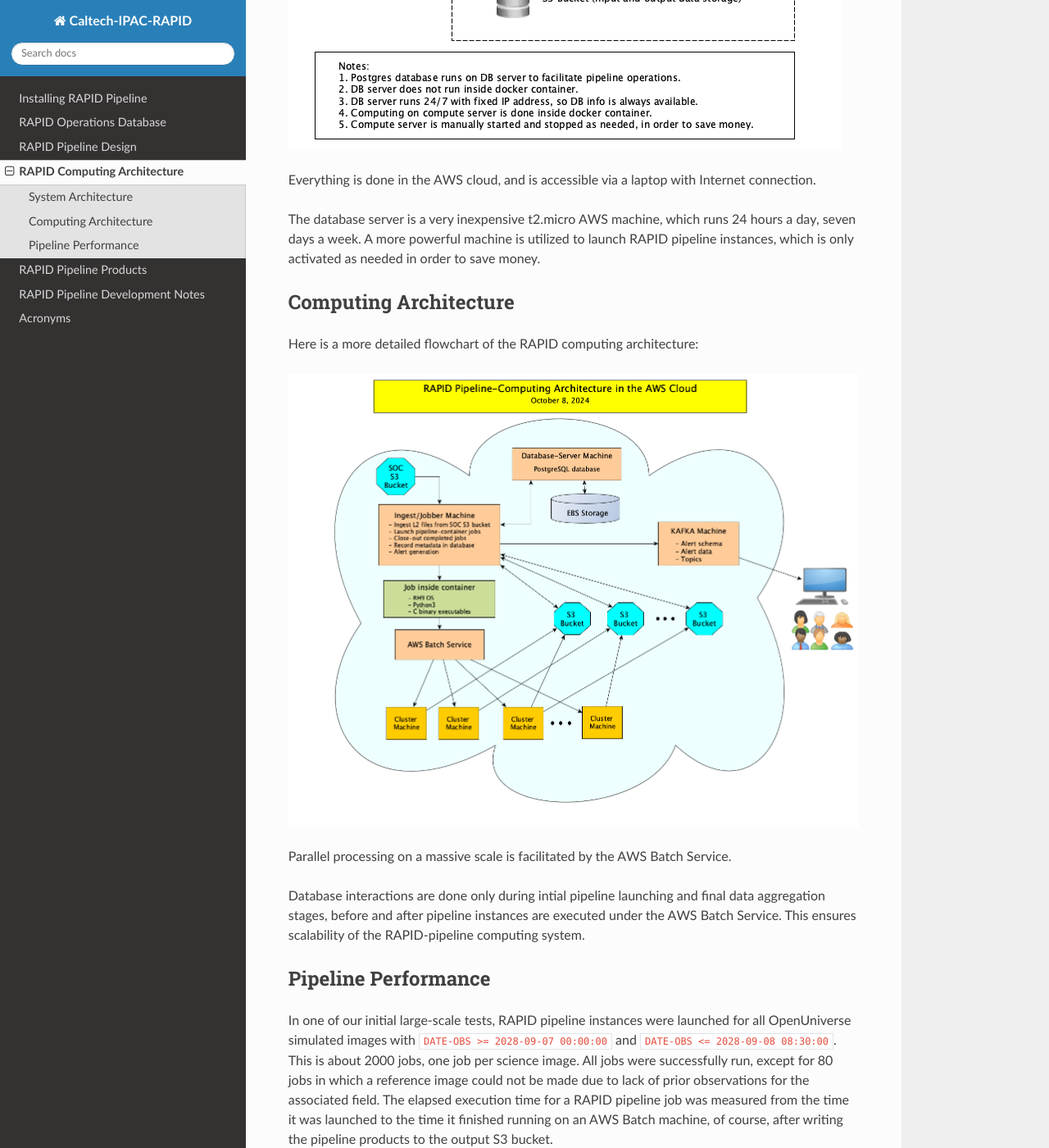
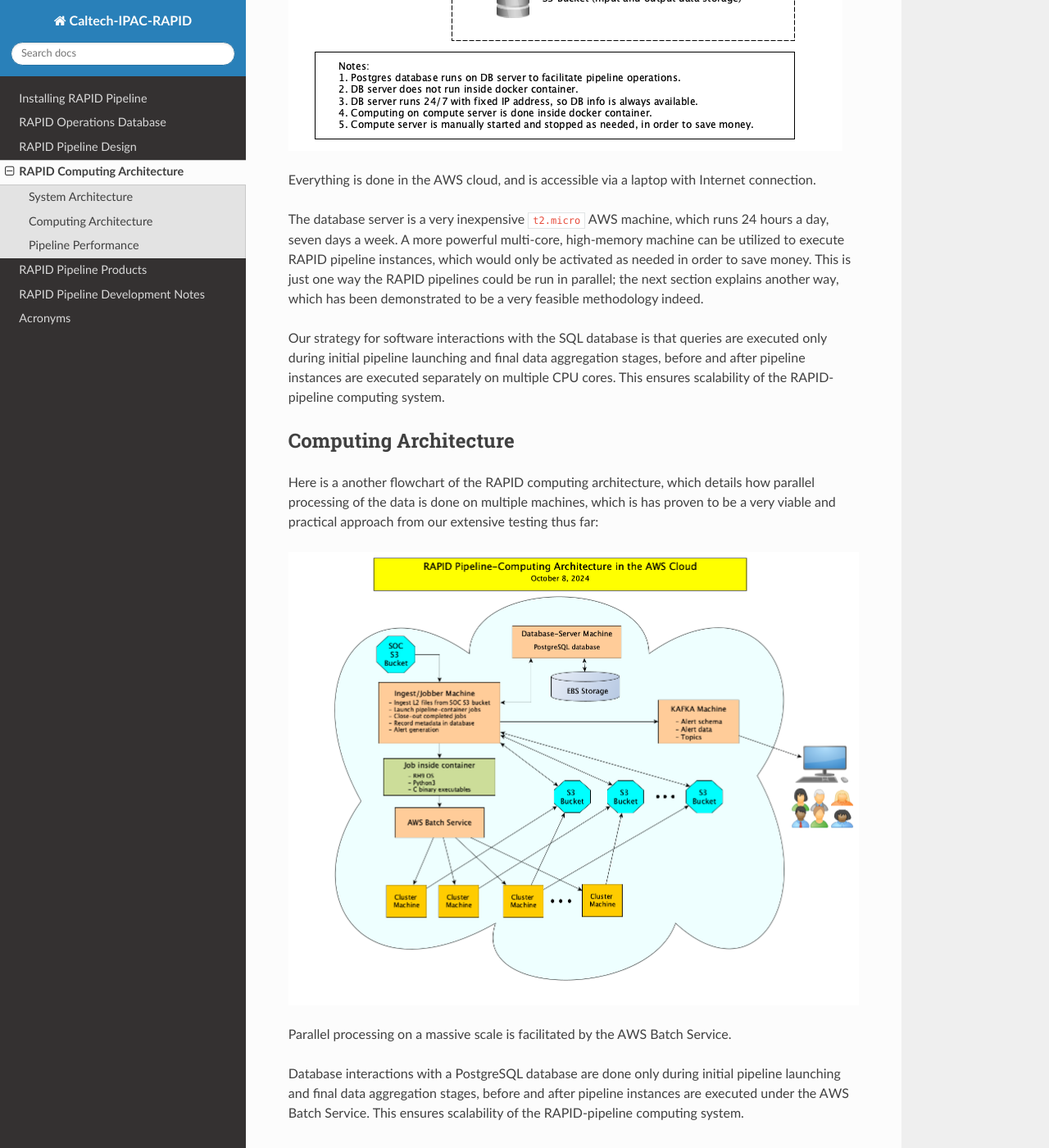
Before and after one commit to Caltech-IPAC/rapid, a Sphinx documentation site: the page built from docs/source/sysarch/comp_arch.rst, in a window 1280 px wide and 1400 px high, scrolled down 778 px. Shown: the whole window at 82% size. Built offline with Sphinx 7.4.7 and the Read the Docs theme 3.1.0, drawn with Linux system fonts in a browser that asks for light colours; formulas are drawn with MathJax 3.

Commit message:
Refined the text.

```diff
--- a/docs/source/sysarch/comp_arch.rst
+++ b/docs/source/sysarch/comp_arch.rst
@@ -11,21 +11,33 @@
 
 Everything is done in the AWS cloud, and is accessible via a laptop with Internet connection.
 
-The database server is a very inexpensive t2.micro AWS machine, which runs 24 hours a day, seven days a week.
-A more powerful machine is utilized to launch RAPID pipeline instances, which is only activated as needed in order to save money.
+The database server is a very inexpensive ``t2.micro`` AWS machine,
+which runs 24 hours a day, seven days a week.
+A more powerful multi-core, high-memory machine can be utilized to execute RAPID pipeline instances,
+which would only be activated as needed in order to save money.  This is just one way the
+RAPID pipelines could be run in parallel; the next section explains another way, which has
+been demonstrated to be a very feasible methodology indeed.
+
+Our strategy for software interactions with the SQL database is that queries are executed only during
+initial pipeline launching and final data aggregation stages, before and after pipeline instances are
+executed separately on multiple CPU cores.  This ensures scalability
+of the RAPID-pipeline computing system.
+
 
 Computing Architecture
 **************************
 
-Here is a more detailed flowchart of the RAPID computing architecture:
+Here is a another flowchart of the RAPID computing architecture, which details how
+parallel processing of the data is done on multiple machines, which is has proven
+to be a very viable and practical approach from our extensive testing thus far:
 
 .. image:: computing_architecture.png
 
 Parallel processing on a massive scale is facilitated by the AWS Batch Service.
 
-Database interactions are done only during intial pipeline launching and final data aggregation stages,
-before and after pipeline instances are executed under the AWS Batch Service.  This ensures scalability
-of the RAPID-pipeline computing system.
+Database interactions with a PostgreSQL database are done only during initial pipeline launching
+and final data aggregation stages, before and after pipeline instances are executed under the
+AWS Batch Service.  This ensures scalability of the RAPID-pipeline computing system.
 
 
 Pipeline Performance
```
